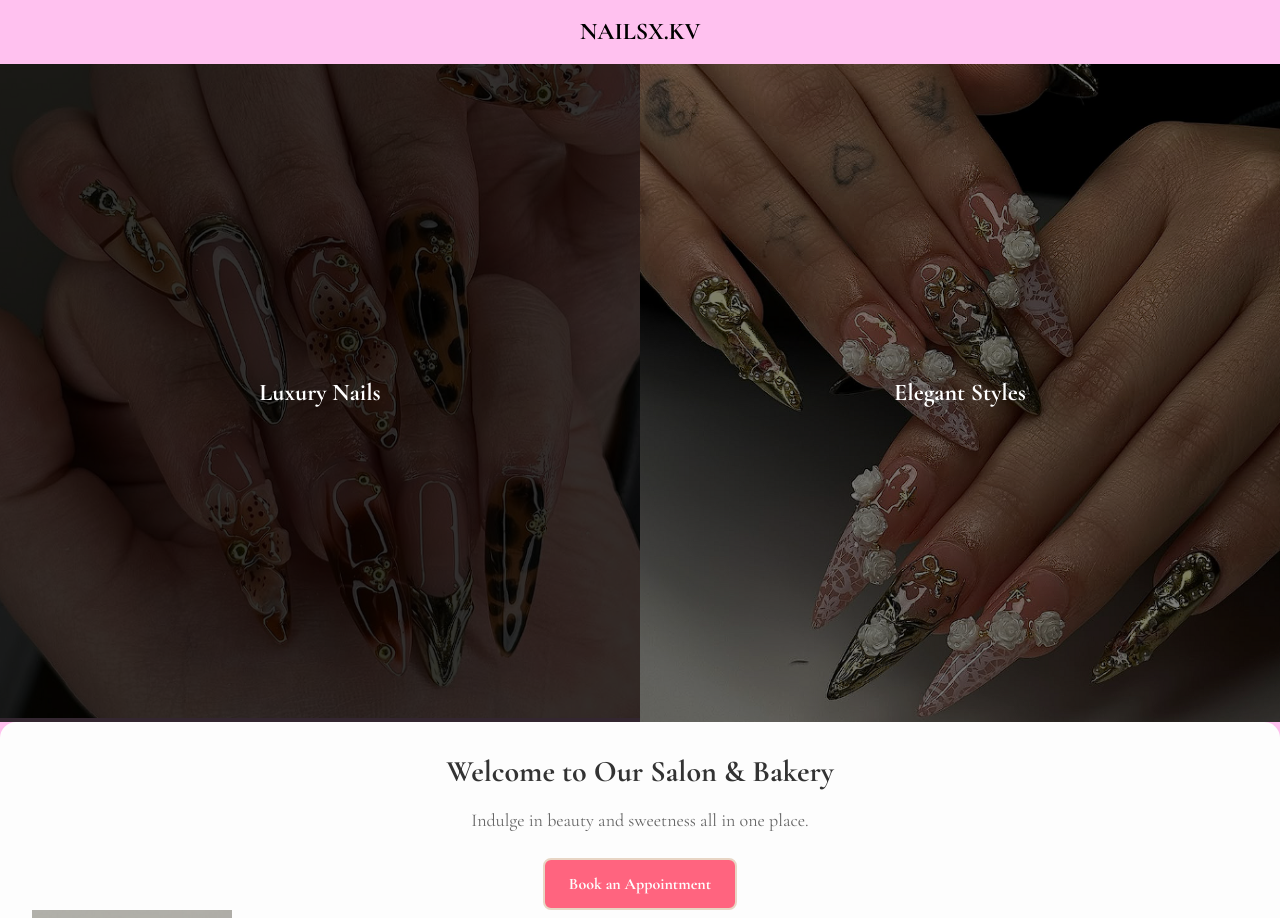
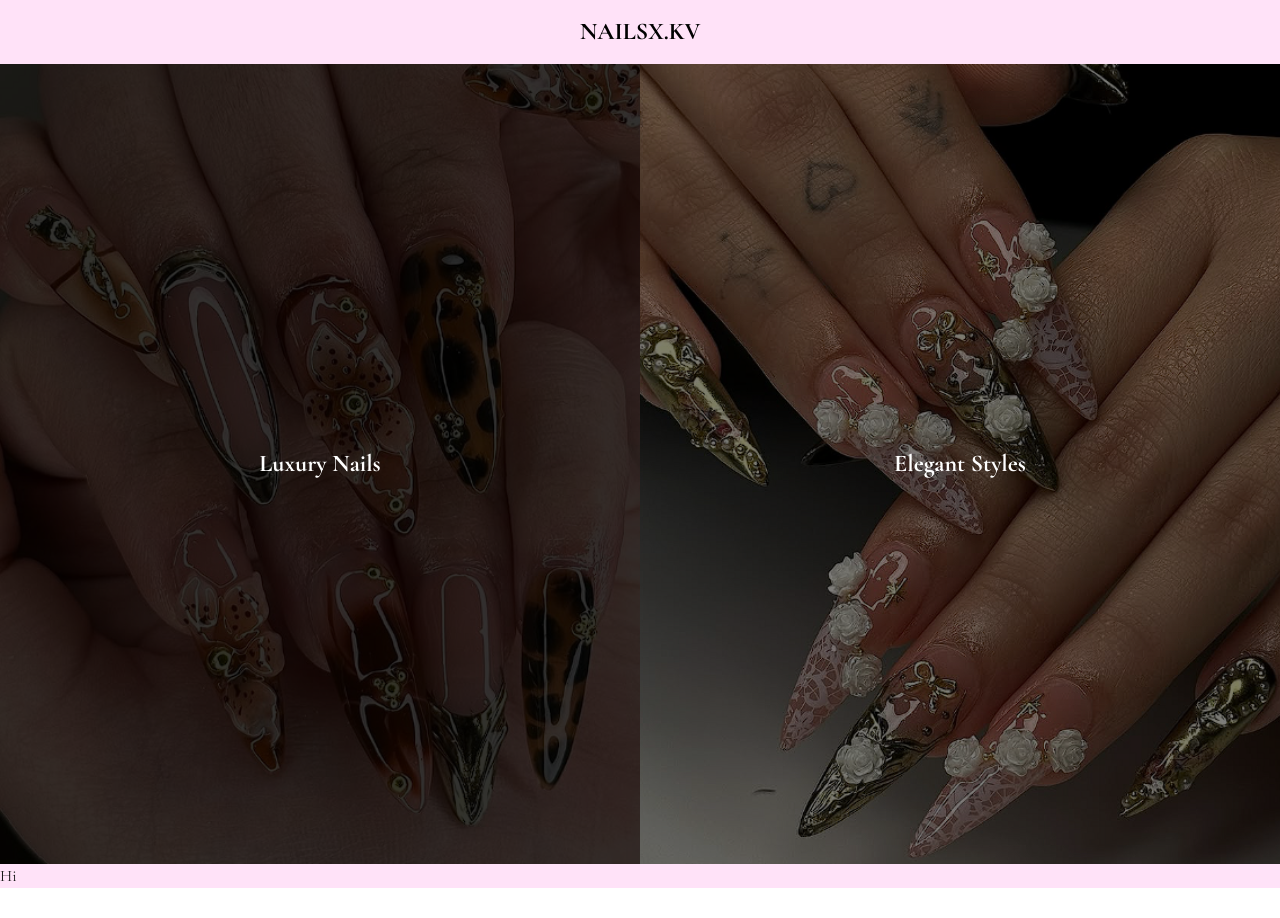
Before and after one commit to jincabia/kaira-nails, a Next.js app: page / in a window 1280 px wide. Shown: the top 918 px of the page. After the commit the page ends 888 px from the top, so only its background shows below. Built offline with nearby package versions, Linux system fonts and the light colour scheme.

Commit message:
changes out of legacy props

```diff
--- a/app/components/carousel.js
+++ b/app/components/carousel.js
@@ -0,0 +1,17 @@
+'use client';
+
+import { useState, useEffect } from 'react';
+import { motion, AnimatePresence } from 'framer-motion';
+
+
+
+export default function Carousel() {
+ return(
+    <div>
+        <motion.div
+  initial={{ backgroundColor: "rgb(0, 255, 0)", opacity: 0 }}
+  whileInView={{ backgroundColor: "rgb(255, 0, 0)", opacity: 1 }}
+/>
+    </div>
+ );
+}
--- a/app/components/header.js
+++ b/app/components/header.js
@@ -4,7 +4,7 @@ export default function Header() {
   return (
     <main
       className="min-x-screen py-4 text-black"
-      style={{ backgroundColor: "#FFC1EF", fontFamily: "var(--font-cormorant-garamond)" }}
+      style={{ backgroundColor: "#FFE2F8", fontFamily: "var(--font-cormorant-garamond)" }}
     >
       <div className='flex justify-center items-center text-center h-full '>
         <h1 className='text-2xl font-extrabold uppercase'>nailsx.kv</h1>
--- a/app/components/landing.js
+++ b/app/components/landing.js
@@ -6,53 +6,48 @@ export default function Landing() {
     <main>
       {/* Mobile View (Single Image with Overlay & Centered Text) */}
       <div className="block md:hidden">
-        <div className="relative">
+        <div className="relative w-full h-screen">
           {/* Image */}
           <Image
             src="/nailset10.png"
             alt="Nail Set 1"
-            width={500}
-            height={500}
-            layout="responsive"
-            objectFit="contain"
+            fill
+            className="object-cover"
           />
 
           {/* Black Overlay */}
-          <div className="absolute inset-0 bg-black opacity-50 z-0"></div>
+          <div className="absolute inset-0 bg-black opacity-50"></div>
 
           {/* Centered Text */}
-          <div className="absolute inset-0 flex items-center justify-center text-center z-10">
+          <div className="absolute inset-0 flex items-center justify-center text-center">
             <div>
-              <h1 className="text-white text-2xl font-bold text-center pt-24  items-center justify-center ">
+              <h1 className="text-white text-2xl font-bold">
                 CERTIFIED + HOME BASED
               </h1>
-              <h1 className="text-white text-2xl font-bold text-center  items-center justify-center ">
+              <h1 className="text-white text-2xl font-bold">
                 YYC
               </h1>
-
             </div>
           </div>
         </div>
       </div>
 
       {/* Tablet & Larger View (2 Images) */}
-      <div className="hidden md:flex">
+      <div className="hidden md:flex h-screen">
         {/* First Image */}
         <div className="relative w-1/2">
           <Image
             src="/nailset10.png"
-            alt="Nail Set 1"
-            width={500}
-            height={500}
-            layout="responsive"
-            objectFit="contain"
+            alt="Nail Set 10"
+            fill
+            className="object-cover"
           />
 
           {/* Black Overlay */}
-          <div className="absolute inset-0 bg-black opacity-80 z-0"></div>
+          <div className="absolute inset-0 bg-black opacity-80"></div>
 
           {/* Centered Text */}
-          <div className="absolute inset-0 flex items-center justify-center z-10">
+          <div className="absolute inset-0 flex items-center justify-center">
             <h1 className="text-white text-2xl font-bold text-center">
               Luxury Nails
             </h1>
@@ -64,17 +59,15 @@ export default function Landing() {
           <Image
             src="/nailset9.png"
             alt="Nail Set 2"
-            width={500}
-            height={500}
-            layout="responsive"
-            objectFit="contain"
+            fill
+            className="object-cover"
           />
 
           {/* Black Overlay */}
-          <div className="absolute inset-0 bg-black opacity-50 z-0"></div>
+          <div className="absolute inset-0 bg-black opacity-50"></div>
 
           {/* Centered Text */}
-          <div className="absolute inset-0 flex items-center justify-center z-10">
+          <div className="absolute inset-0 flex items-center justify-center">
             <h1 className="text-white text-2xl font-bold text-center">
               Elegant Styles
             </h1>
--- a/app/page.js
+++ b/app/page.js
@@ -1,38 +1,23 @@
 import Image from 'next/image'
 import Header from './components/header';
 import Landing from './components/landing';
+import Carousel from './components/carousel';
 export default function Home() {
   return (
     <main
       className="min-h-screen"
       style={
-        { backgroundColor: "#FFC1EF",
+        { backgroundColor: "#FFE2F8",
          fontFamily: "var(--font-cormorant-garamond)" }
             } // Light Cream
     >
       <Header />
       <Landing/>
-      <div
-        className="p-8 rounded-2xl shadow-lg text-center"
-        style={{ backgroundColor: "#FDFDFD", color: "#333333" }} // Warm White surface & Charcoal Gray text
-      >
-        <h1 className="text-3xl font-bold mb-4" style={{ }}>
-          Welcome to Our Salon & Bakery
-        </h1>
-        <p className="text-lg mb-6" style={{ color: "#666666" }}>
-          Indulge in beauty and sweetness all in one place.
-        </p>
-        <button
-          className="px-6 py-3 rounded-lg font-semibold transition-all bg-[#FF647F] text-[#FDFDFD] border-2 border-[#E8D5C4] hover:bg-[#FF93AC]"
-        >
-          Book an Appointment
-        </button>
-        <Image
-      src="/nailset4-removebg-preview.png"
-      width={200}
-      height={200}
-      alt="Picture of the author"
-    />
+      <div>
+        {/* <Carousel/> */}
+        Hi
+
+
       </div>
     </main>
   );
--- a/package.json
+++ b/package.json
@@ -10,6 +10,7 @@
   },
   "dependencies": {
     "@next/font": "^14.2.15",
+    "motion": "^12.5.0",
     "next": "15.2.3",
     "react": "^19.0.0",
     "react-dom": "^19.0.0"
```
Also changed, not shown: 1 other file (tests, documents, lock files or other folders).
